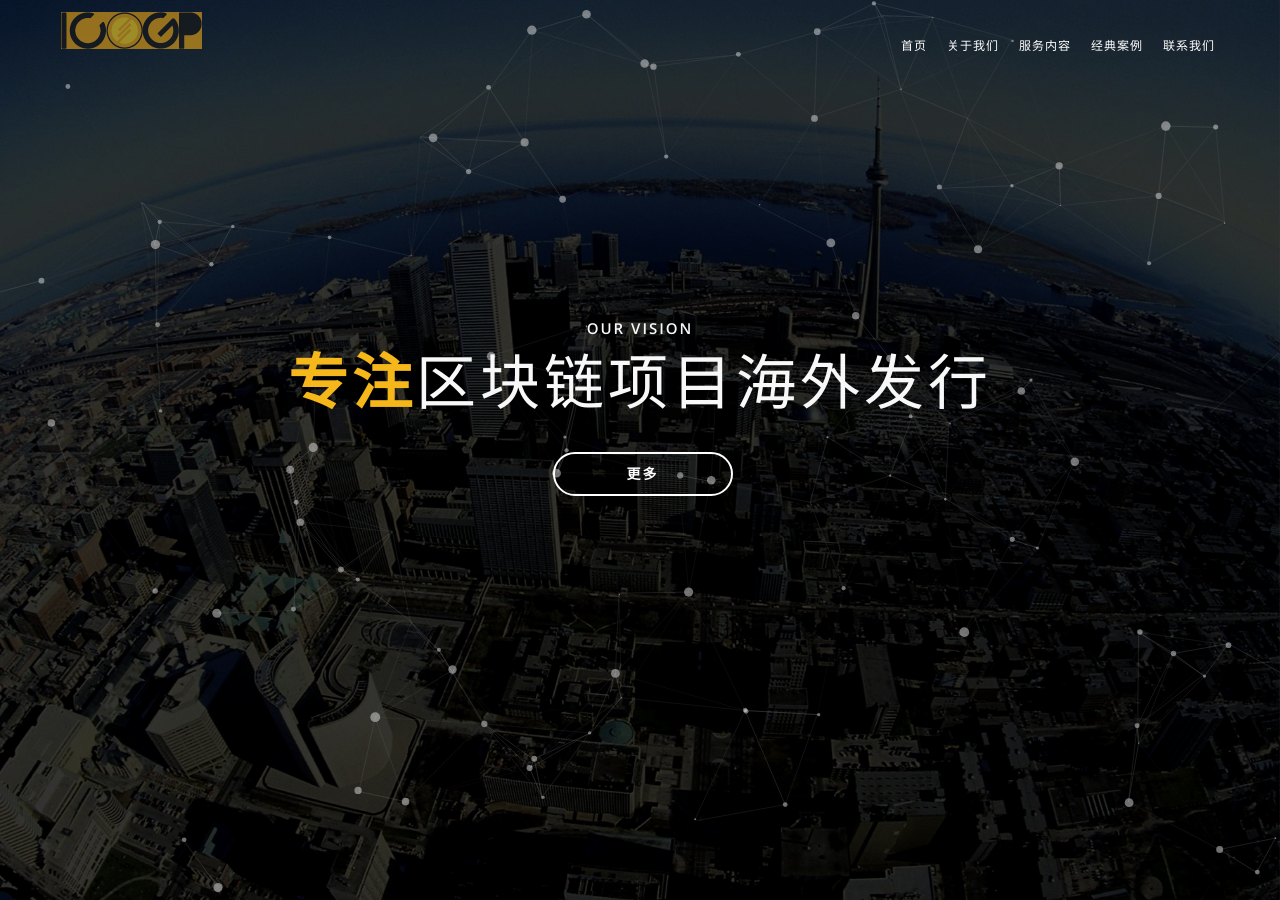
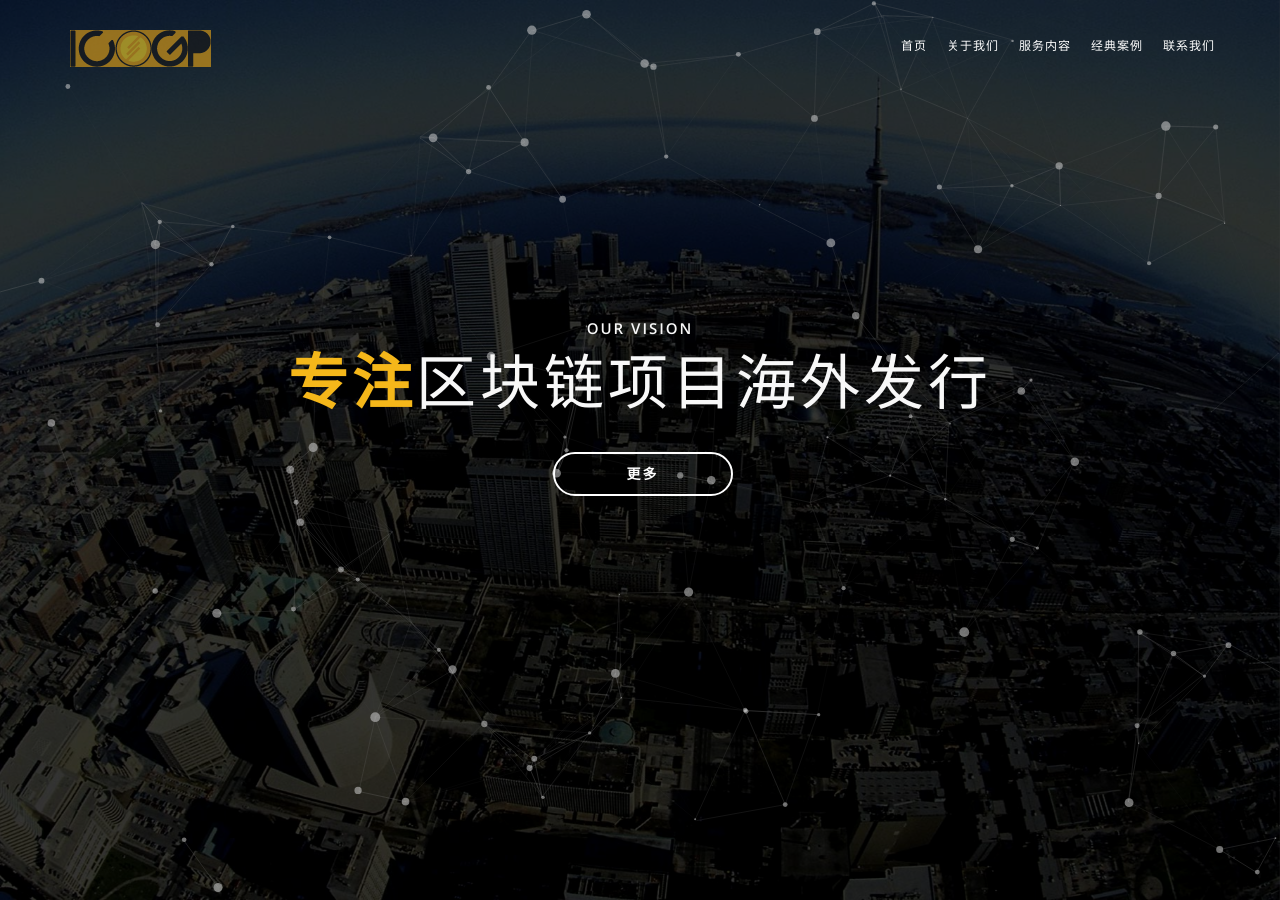
Before and after one commit to xuguangtech/pspcoin, a Jekyll site: the page built from index.html, in a window 1280 px wide and 900 px high. Built offline with Jekyll 4.4.1, drawn with Linux system fonts in a browser that asks for light colours.

Commit message:
css update

```diff
--- a/assets/css/master.css
+++ b/assets/css/master.css
@@ -183,7 +183,7 @@
     font-weight: 700;
     letter-spacing: 2px;
     color: #fff;
-	padding:6px;
+	/* padding:6px; */
 }
 
 
```
Also changed, not shown: assets/css/bootstrap.min.css.
